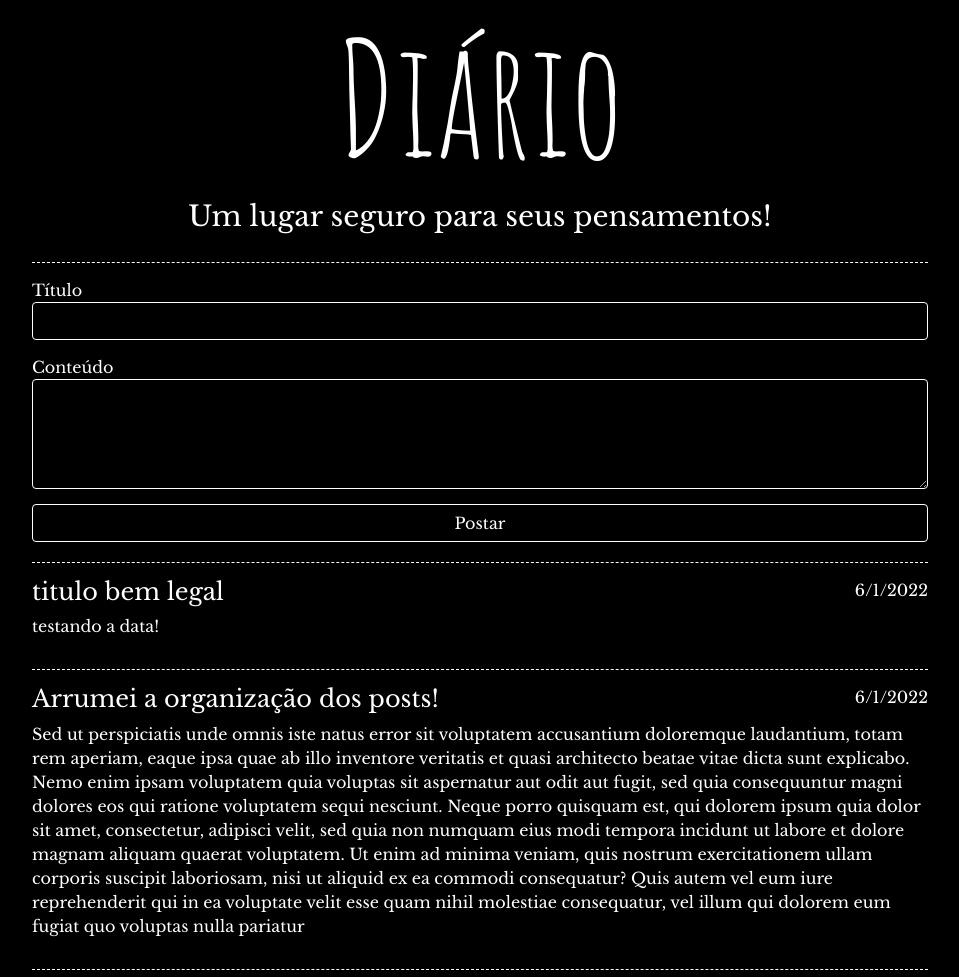
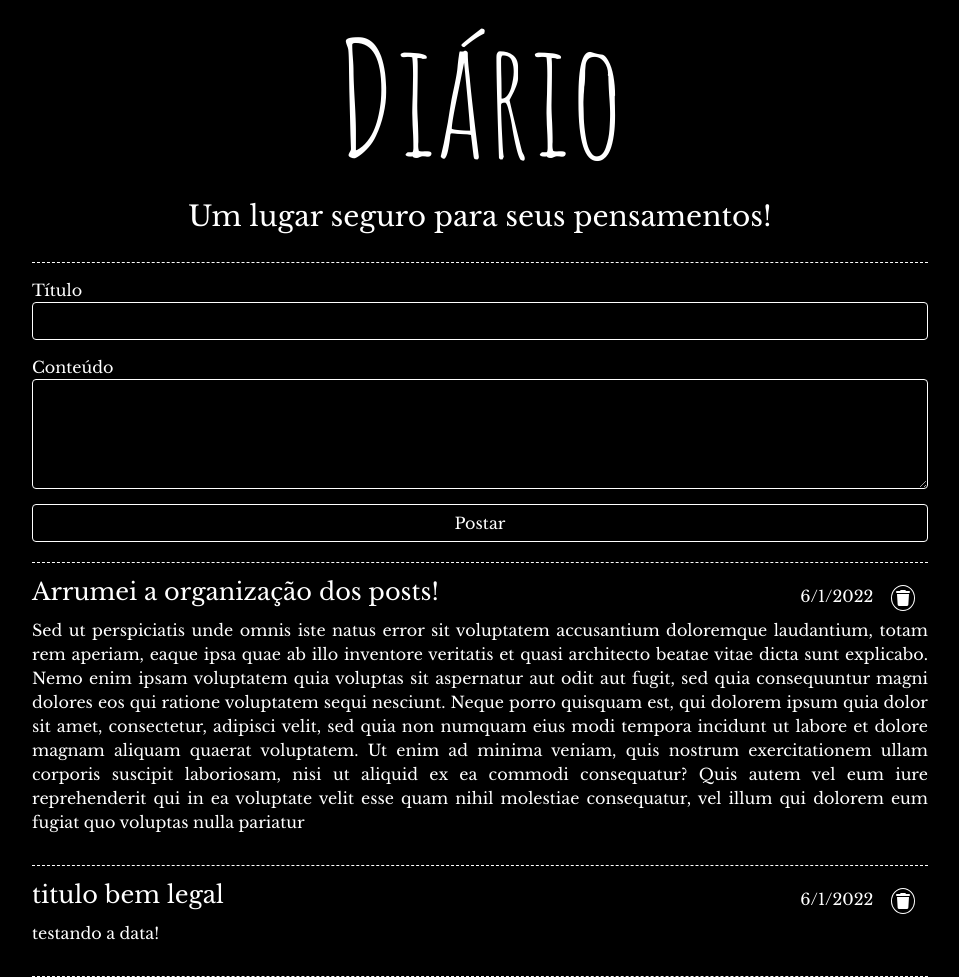
Before and after one commit to ArthurUezu/flask-projeto, a Flask app: page / in a window 1280 px wide. Shown: the whole page, without its empty margins (160-1119 px from the left). Run offline with Flask 2, Linux system fonts and the light colour scheme; data comes from the database, SQL or seed files in the repository; both versions use the stored data as it was after the commit; some libraries are stand-ins or nearby versions.

Commit message:
Organização dos posts e ajustes no Front-End

```diff
--- a/app/controllers/routes.py
+++ b/app/controllers/routes.py
@@ -1,15 +1,26 @@
+from flask.helpers import url_for
 from app import app
 from app import db
-from flask import render_template
+from flask import render_template, redirect
 from app.models.tables import Post
 from app.models.forms import PostForm
+
+@app.route("/delete_post/<int:id>",methods=['GET','POST'])
+def delete_post(id):
+
+    post = Post.query.get(id)
+    db.session.delete(post)
+    db.session.commit()
+    return redirect(url_for('index'))
+
 @app.route("/",methods=['GET','POST'])
 def index():
-    posts = Post.query.all()
+    posts = Post.query.order_by(Post.date).all()
     form = PostForm()
     if form.validate_on_submit:
         if(form.title.data != None):
             post = Post(form.title.data,form.content.data)
             db.session.add(post)
             db.session.commit()
+            redirect(url_for('index'))
     return render_template('index.html', form=form, posts = posts)
--- a/app/static/style.css
+++ b/app/static/style.css
@@ -55,3 +55,23 @@ label{
     justify-content: space-between;
 
 }
+.content>p{
+    text-align: justify;
+
+}
+
+.post-sidebar button{
+    background-color: black;
+    display: inline;
+}
+.post-sidebar form{
+    display: inline;
+    border: none;
+}
+.fas{
+    display: inline;
+    color: white;
+    padding: 4px;
+    border-radius: 50%;
+    border: 1px solid white;
+}
--- a/app/templates/base.html
+++ b/app/templates/base.html
@@ -27,5 +27,6 @@
         {%block content%}
         {%endblock%}
     </div>
+    <script src="https://kit.fontawesome.com/349d46b761.js" crossorigin="anonymous"></script>
 </body>
 </html>
--- a/app/templates/index.html
+++ b/app/templates/index.html
@@ -13,11 +13,16 @@
         </div>
     </form>
     {%if posts%}
-    {%for post in posts%}
+    {%for post in posts[::-1]%}
     <article class="post">
         <div class="title">
             <h4>{{post.title}}</h4>
-            <time>{{post.date.day}}/{{post.date.month}}/{{post.date.year}}</time>
+            <div class="post-sidebar">
+                <time>{{post.date.day}}/{{post.date.month}}/{{post.date.year}}</time>
+                <form action="{{url_for('delete_post', id=post.id)}}" method="post">
+                    <button type="submit" class="btn btn-black"><i class="fas fa-trash"></i></button>
+                </form>
+            </div>
         </div>
         <div class="content">
             <p>{{post.content}}</p>
```
Also changed, not shown: app/storage.db.
